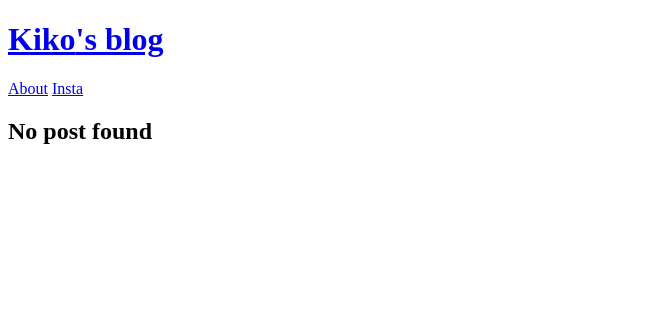
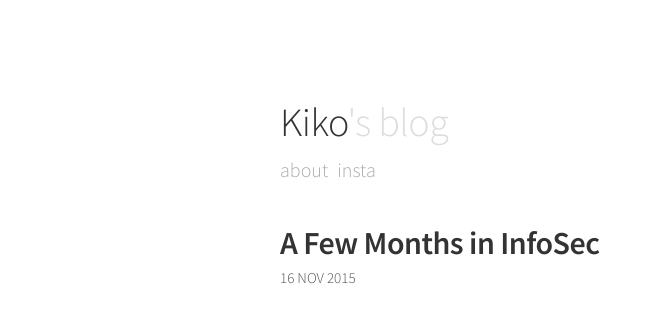
Before and after one commit to mattboroi/mattboroi.github.io, a Jekyll site: the page built from index.html, in a window 1280 px wide. Shown: the top 323 px of the page, without its empty margins (0-655 px from the left). Built offline with Jekyll 4.4.1, drawn with Linux system fonts in a browser that asks for light colours; Markdown is read by kramdown in place of the engine named in the settings.

Commit message:
change base url and add new post

```diff
--- a/_config.yml
+++ b/_config.yml
@@ -6,7 +6,7 @@
 name:               "Kiko"
 
 # URL
-baseurl:            "www.mattboroi.com"
+baseurl:            ""
 #baseurl:            "" #For Root Domain
 permalink:          /:year/:month/:day/:title.html
 
--- /dev/null
+++ b/_posts/2015-11-16-a-few-months-in-infosec.md
@@ -0,0 +1,4 @@
+---
+layout: post
+title: A Few Months in InfoSec
+---
```
